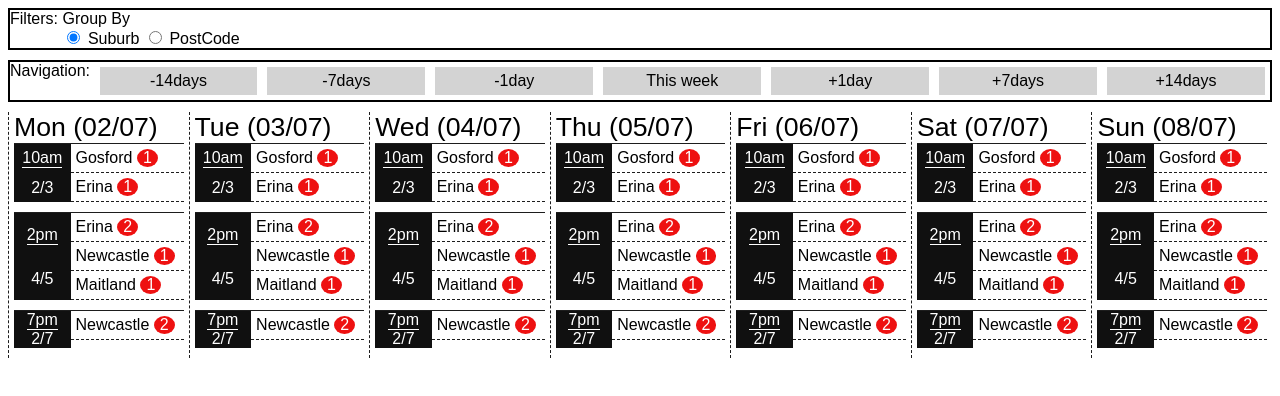
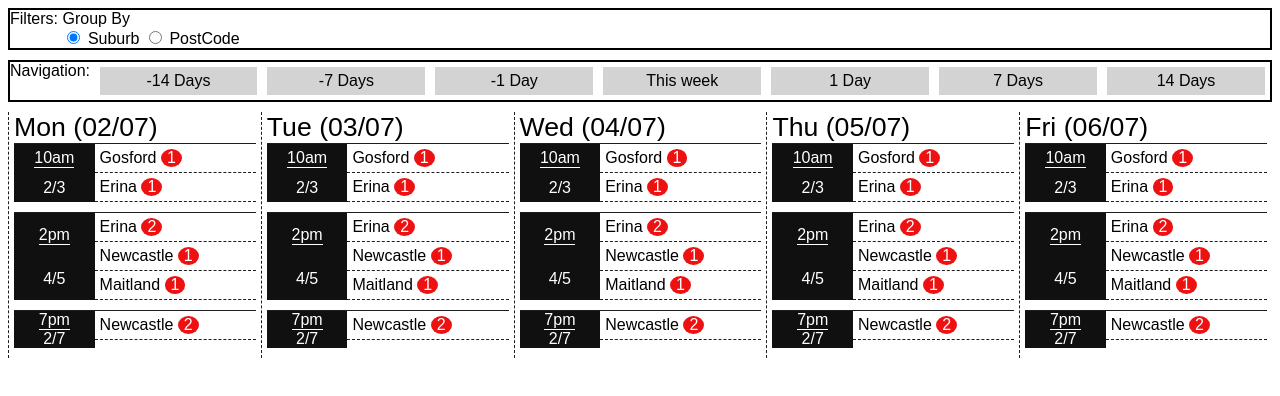
Before and after one commit to alexjwatts83/ng-dnd-test-app, an Angular app in the folder ng-dnd-test-app/: page / in a window 1280 px wide. Shown: the top 396 px of the page. Built offline with nearby package versions, Linux system fonts and the light colour scheme; what ng2-dnd would draw is missing.

Commit message:
can navigate days

```diff
--- a/ng-dnd-test-app/src/app/dnd-calendar/dnd-calendar.component.html
+++ b/ng-dnd-test-app/src/app/dnd-calendar/dnd-calendar.component.html
@@ -33,14 +33,8 @@
 </div>
 <div style="display: flex;border: 2px solid black;margin-bottom: 10px;">
     <div>Navigation:&nbsp;</div>
-    <div class="dnd-nav" style="flex: 1;">
-      <div (click)="navigateToDay(-14)">-14days</div>
-      <div (click)="navigateToDay(-7)">-7days</div>
-      <div (click)="navigateToDay(-1)">-1day</div>
-      <div (click)="navigateToDay(0)">This week</div>
-      <div (click)="navigateToDay(1)">+1day</div>
-      <div (click)="navigateToDay(7)">+7days</div>
-      <div (click)="navigateToDay(14)">+14days</div>
+    <div class="dnd-nav" style="flex: 1;" *ngFor="let navigationDaysOption of navigationDaysOptions;">
+      <div (click)="navigateToDay(navigationDaysOption)">{{formatDays(navigationDaysOption)}}</div>
     </div>
 </div>
 <div class="dnd-container">
--- a/ng-dnd-test-app/src/app/dnd-calendar/dnd-calendar.component.ts
+++ b/ng-dnd-test-app/src/app/dnd-calendar/dnd-calendar.component.ts
@@ -25,6 +25,10 @@ export class DndCalendarComponent implements OnInit {
   heroForm: any;
   simpleDrop: any = null;
   navigateDays: number = 0;
+  takeDays: number = 5;
+  navigationDaysOptions: number[] = [
+    -14,-7,-1,0,1,7,14
+  ];
 
   get SelectedTimeSlot(): DndTimeSlot {
     if (this._selectedTimeSlotIndex > -1) {
@@ -59,12 +63,22 @@ export class DndCalendarComponent implements OnInit {
       filterBy: this.filterBy
     };
 
-    this.days = this.calendarDataService.getDays();
+    this.days = this.calendarDataService.getDays(this.navigateDays, this.takeDays);
 
     let startingPoint = 41;
     this.unschduledJobs = [];
     // if (this.showUnscheduled) {
     // }
+  }
+
+  formatDays(days: number): string{
+    if(days == 0){
+      return 'This week';
+    }
+    if(days == -1 || days == 1){
+      return `${days} Day`;
+    }
+    return `${days} Days`;
   }
   //todo: refactor and move to service
   transferDataSuccess($event: any, droppedDayIndex: number, droppedTimeslotIndex: number) {
@@ -174,5 +188,18 @@ export class DndCalendarComponent implements OnInit {
 
   navigateToDay(daysAdd: number){
     console.log('daysAdd:',daysAdd);
+    if(this._selectedTimeSlotIndex != -1){
+      this.SelectedTimeSlot.OpenCustomers = false;
+    }
+    this._selectedTimeSlotIndex = -1;
+    this._selectedDayIndex = -1;
+
+    if(this._selectCustomer!= null){
+
+      this._selectCustomer = null;
+    }
+
+    this.navigateDays = (daysAdd==0) ? 0 : this.navigateDays + daysAdd;
+    this.days = this.calendarDataService.getDays(this.navigateDays, this.takeDays);
   }
 }
--- a/ng-dnd-test-app/src/app/services/calendar-data.service.service.ts
+++ b/ng-dnd-test-app/src/app/services/calendar-data.service.service.ts
@@ -7,17 +7,27 @@ import { MockNameService } from '../services/mock-name.service';
 @Injectable()
 export class CalendarDataService {
   private _days: DndDay[];
+  private _currentStartFrom:number;
 
   constructor(private mockNameService: MockNameService) {
     this._days = [];
+    this._currentStartFrom = 0;
   }
 
-  public getDays(): DndDay[] {
-    let monday = this.getMonday(new Date());
-    for (let i = 0; i < 7; i++) {
-      let date = new Date(monday);
+  public getDays(startFrom: number, take: number): DndDay[] {
+    this._days = [];
+    let startFromDate = this.getMonday(new Date());
+    if(startFrom==0){
+      this._currentStartFrom = 0;
+    }else{
+      startFromDate = new Date(startFromDate);
+      startFromDate.setDate(startFromDate.getDate() + startFrom);
+    }
+
+    for (let i = 0; i < take; i++) {
+      let date = new Date(startFromDate);
       date.setDate(date.getDate() + i);
-      this._days.push(this.createDay(((i + 1) * 7), date));
+      this._days.push(this.createDay(((i + 1) * take), date));
     }
 
     return this._days;
```
